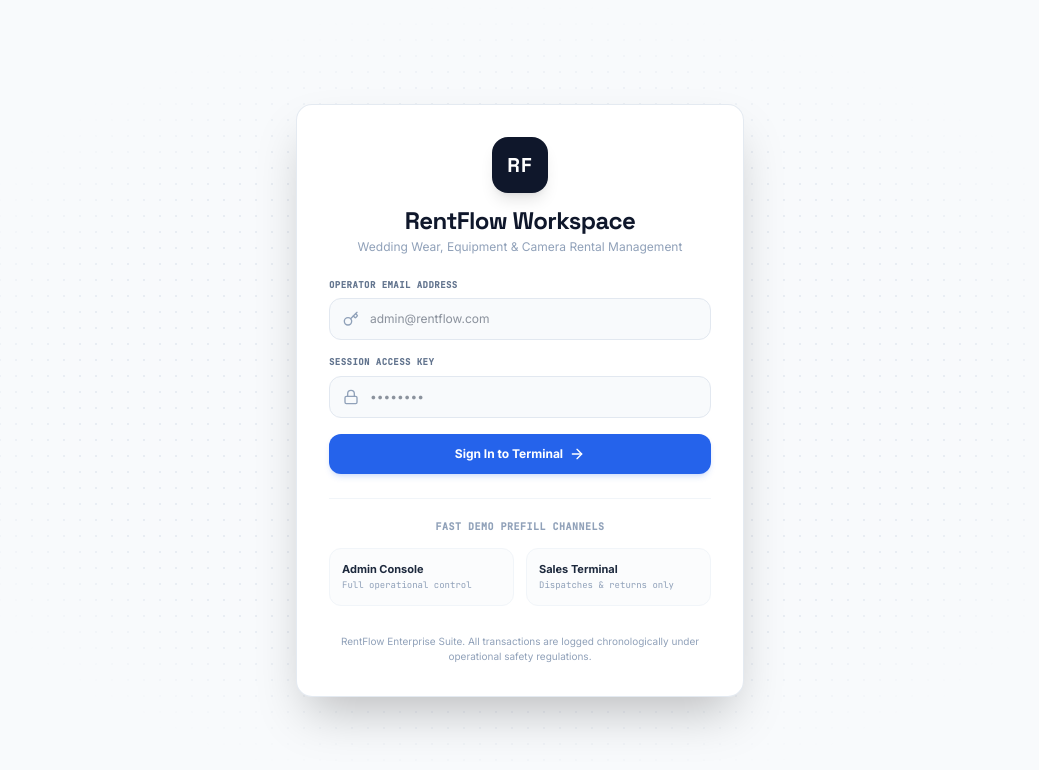
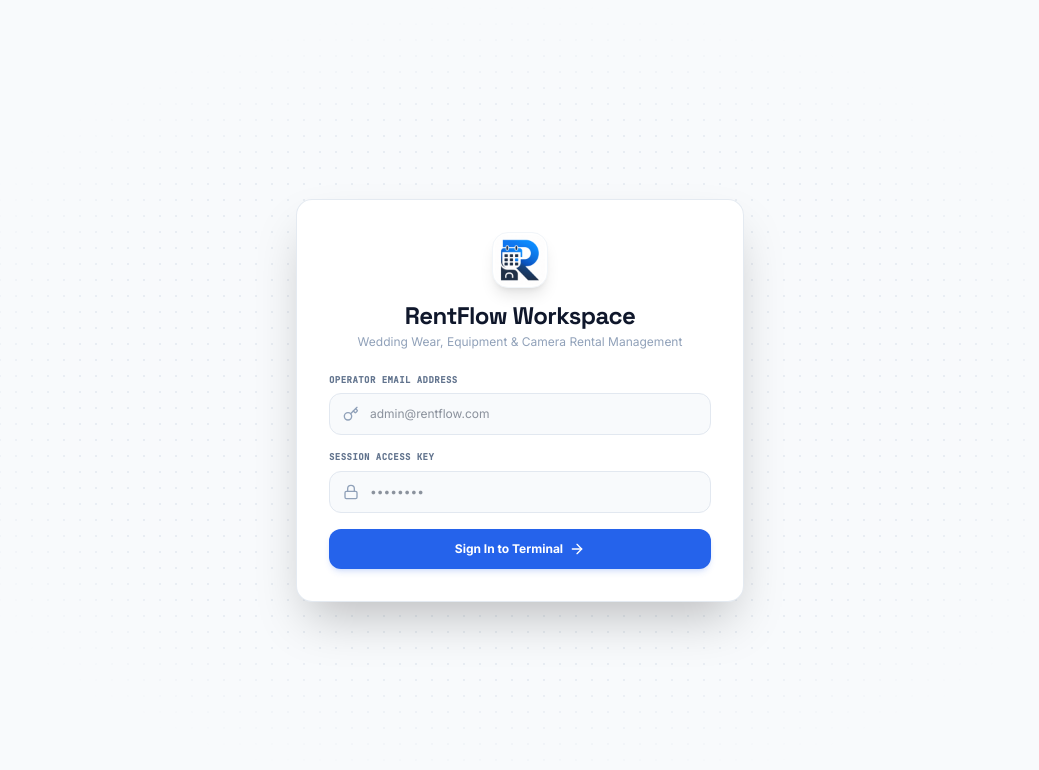
Before and after one commit to NDFF26/RentFlow, a React (Vite) app: page / in a window 1280 px wide. Shown: the top 770 px of the page, without its empty margins (120-1159 px from the left). Built offline with nearby package versions, Linux system fonts and the light colour scheme; no server answers; the database is empty.

Commit message:
feat: update login screen with custom branding logo
Replace the static text logo with the application favicon, including a fallback to the original branding style if the image fails to load.

```diff
--- a/src/App.tsx
+++ b/src/App.tsx
@@ -20,6 +20,7 @@ import { Settings } from "./components/Settings";
 import { Profile } from "./components/Profile";
 import { ActivityLogs } from "./components/ActivityLogs";
 import { Shield, Sparkles, Key, Lock, ArrowRight, CheckCircle2 } from "lucide-react";
+import { BRAND_CONFIG } from "./brandConfig";
 
 const MainApp: React.FC = () => {
   const { currentUser, login, isLoading } = useApp();
@@ -63,8 +64,21 @@ const MainApp: React.FC = () => {
 
           {/* Logo & Branding Title */}
           <div className="text-center space-y-3">
-            <div className="w-14 h-14 mx-auto rounded-2xl bg-slate-900 text-white flex items-center justify-center shadow-lg font-display font-black text-xl tracking-wider">
-              RF
+            <div className="w-14 h-14 mx-auto rounded-2xl bg-white overflow-hidden flex items-center justify-center shadow-lg border border-slate-100 p-0.5">
+              <img
+                src={`${import.meta.env.BASE_URL || "/"}favicon.png`}
+                alt="Logo"
+                className="w-full h-full object-contain rounded-xl"
+                onError={(e) => {
+                  // Fallback to stylized logo text if image fails to load
+                  (e.currentTarget as HTMLImageElement).style.display = 'none';
+                  const parent = e.currentTarget.parentElement;
+                  if (parent) {
+                    parent.className = "w-14 h-14 mx-auto rounded-2xl bg-slate-900 text-white flex items-center justify-center shadow-lg font-display font-black text-xl tracking-wider";
+                    parent.innerText = "RF";
+                  }
+                }}
+              />
             </div>
             <div>
               <h1 className="text-2xl font-display font-black text-slate-900 tracking-tight">RentFlow Workspace</h1>
@@ -121,35 +135,6 @@ const MainApp: React.FC = () => {
               <ArrowRight className="w-4 h-4" />
             </button>
           </form>
-
-          {/* FAST DEMO ACCESS PREFILLS - INCREDIBLY HELPFUL FOR PREVIEW AND TESTING */}
-          <div className="border-t border-slate-100 pt-5 space-y-3.5">
-            <span className="font-bold text-[10px] font-mono text-slate-400 block uppercase tracking-wider text-center">Fast Demo Prefill Channels</span>
-
-            <div className="grid grid-cols-2 gap-3">
-              <button
-                type="button"
-                onClick={() => handlePrefill("admin@rentflow.com", "admin123")}
-                className="p-3 bg-slate-50/50 hover:bg-primary-50 hover:border-primary-200 border border-slate-100 rounded-xl text-left transition-all cursor-pointer"
-              >
-                <span className="font-bold text-slate-800 text-[11px] block">Admin Console</span>
-                <span className="text-[9px] text-slate-400 font-mono mt-0.5 block">Full operational control</span>
-              </button>
-
-              <button
-                type="button"
-                onClick={() => handlePrefill("sales@rentflow.com", "sales123")}
-                className="p-3 bg-slate-50/50 hover:bg-blue-50 hover:border-blue-200 border border-slate-100 rounded-xl text-left transition-all cursor-pointer"
-              >
-                <span className="font-bold text-slate-800 text-[11px] block">Sales Terminal</span>
-                <span className="text-[9px] text-slate-400 font-mono mt-0.5 block">Dispatches & returns only</span>
-              </button>
-            </div>
-          </div>
-
-          <p className="text-center text-[10px] text-slate-400 pt-1 leading-normal">
-            RentFlow Enterprise Suite. All transactions are logged chronologically under operational safety regulations.
-          </p>
         </div>
       </div>
     );
```
